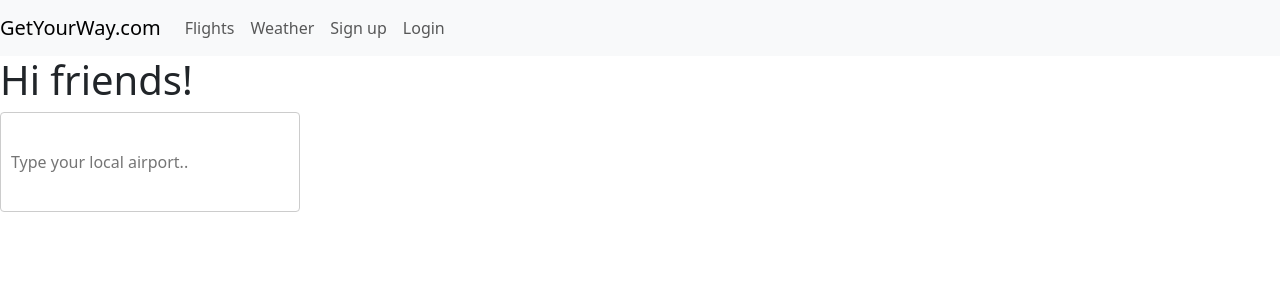
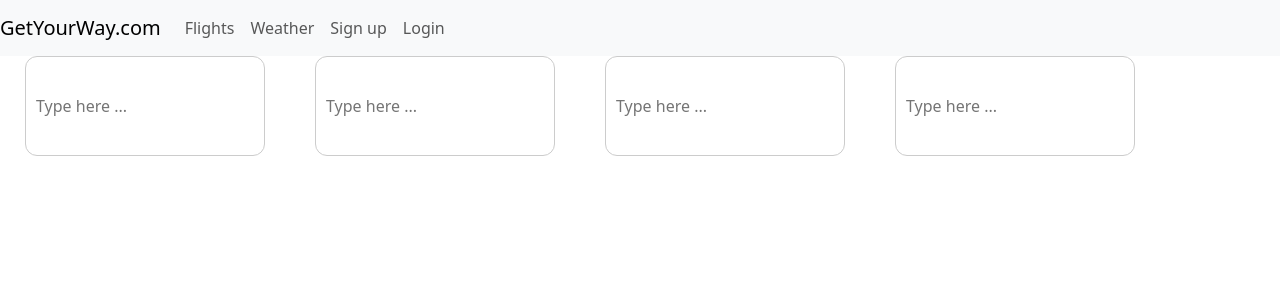
Before and after one commit to eclonghurst/SkyTwoFlyFront, a React (Create React App) app: page / in a window 1280 px wide. Shown: the top 300 px of the page. Built offline with nearby package versions, Linux system fonts and the light colour scheme.

Commit message:
Updating autosuggest buttons -em

```diff
--- a/src/App.js
+++ b/src/App.js
@@ -2,13 +2,12 @@ import logo from './logo.svg';
 import './App.css';
 import AutocompleteButton from './Components/AutocompleteButton';
 import NavBar from './Components/NavBar';
+import ButtonBar from './Components/ButtonBar';
 function App() {
   return (
     <>
-     <NavBar/>
-    <h1>Hi friends!</h1>
-    <AutocompleteButton/>
-
+    <NavBar/>
+    <ButtonBar/>
     </>
   );
 }
--- a/src/Components/AutocompleteButton.jsx
+++ b/src/Components/AutocompleteButton.jsx
@@ -1,7 +1,7 @@
-import React, { useState } from "react";
+import React, { useState, useEffect, useRef } from "react";
 import './AutocompleteButtonCSS.css'
 
-// Sample UK airport data
+// sample airport data
 const ukAirportData = [
   'Heathrow Airport',
   'Gatwick Airport',
@@ -16,11 +16,13 @@ function AutocompleteButton() {
   const [suggestions, setSuggestions] = useState([]);
   const [selectedSuggestion, setSelectedSuggestion] = useState('');
 
+  const inputRef = useRef(null);
+  const suggestionsListRef = useRef(null);
+
   // Handling the input change
   const handleInputChange = (e) => {
     const value = e.target.value;
     setInputValue(value);
-
 
     const filteredSuggestions = ukAirportData.filter((airport) => airport.toLowerCase().includes(value.toLowerCase()));
     setSuggestions(filteredSuggestions);
@@ -32,12 +34,39 @@ const handleSuggestionClick = (suggestion) => {
     setSuggestions([]);
   };
 
+  // Event listener to detect clicks outside the button
+  useEffect(() => {
+    function handleClickOutside(event) {
+      if (
+        suggestionsListRef.current &&
+        !suggestionsListRef.current.contains(event.target) &&
+        inputRef.current !== event.target
+      ) {
+        // If a click occurs outside the suggestions list and input field then hide the suggestions
+        setSuggestions([]);
+      }
+    }
+
+    // Add the event listener
+    document.addEventListener("mousedown", handleClickOutside);
+
+    // Clean up the event listener when the component unmounts
+    return () => {
+      document.removeEventListener("mousedown", handleClickOutside);
+    };
+  }, []);
+
   return (
     <>
-    <div>
-        <input type="text" value={inputValue} onChange={handleInputChange} placeholder="Type your local airport.."/>
+      <div className="buttonContainer">
+        <input
+          type="text"
+          value={inputValue}
+          onChange={handleInputChange}
+          placeholder="Type here ..."
+        />
         {suggestions.length > 0 && (
-        <ul className="suggestion-list">
+          <ul className="suggestion-list" ref={suggestionsListRef}>
             {suggestions.map((suggestion, index) => (
               <li key={index} onClick={() => handleSuggestionClick(suggestion)}>
                 {suggestion}
@@ -47,7 +76,7 @@ return (
         )}
       </div>
     </>
-)
+  );
 }
 
 export default AutocompleteButton;
--- a/src/Components/AutocompleteButtonCSS.css
+++ b/src/Components/AutocompleteButtonCSS.css
@@ -1,18 +1,24 @@
-/* Autocomplete container */
+.ButtonBarContainer {
+  display: flex;
+  flex-direction: row;
+}
+.buttonContainer {
+  margin: 0px 25px 0px 25px;
+}
 .autocomplete-container {
     position: relative;
-    width: 300px;
+    width: 240px;
     height: 300px;
     margin: 20px auto;
+
   }
 
-  /* Input field */
   input[type="text"] {
-    width: 300px;
+    width: 240px;
     height: 100px;
     padding: 10px;
     border: 1px solid #ccc;
-    border-radius: 4px;
+    border-radius: 12px;
     font-size: 16px;
   }
 
@@ -20,14 +26,15 @@
     list-style: none;
     padding: 0;
     margin: 0;
+    margin-left: 10px;
     position: absolute;
     z-index: 1;
-    width: 320px;
+    width: 240px;
     max-height: 150px;
     overflow-y: auto;
     border: 1px solid #ccc;
     border-top: none;
-    border-radius: 0 0 4px 4px;
+    border-radius: 0 0 12px 12px;
     background-color: #fff;
   }
 
--- /dev/null
+++ b/src/Components/ButtonBar.jsx
@@ -0,0 +1,17 @@
+import React from "react";
+import AutocompleteButton from "./AutocompleteButton";
+
+function ButtonBar() {
+  return (
+    <>
+    <div className="ButtonBarContainer">
+    <AutocompleteButton className="depatureButton"/>
+    <AutocompleteButton/>
+    <AutocompleteButton/>
+    <AutocompleteButton/>
+    </div>
+    </>
+  )
+}
+
+export default ButtonBar
```
Lines whose indentation alone changed are shown as unchanged.
